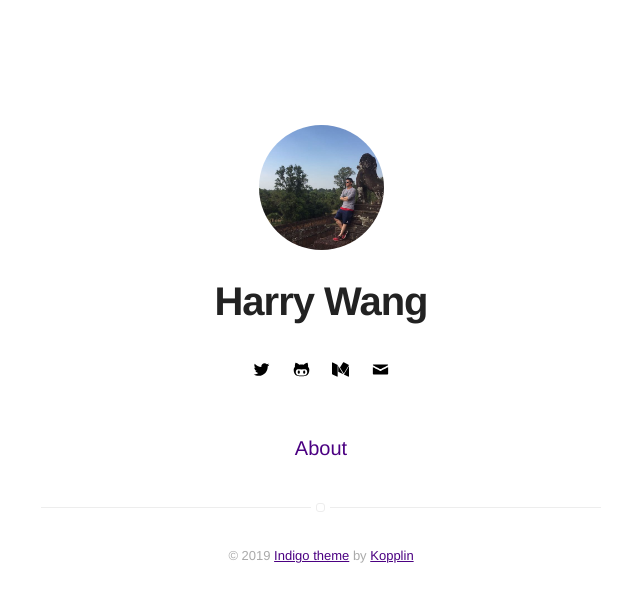
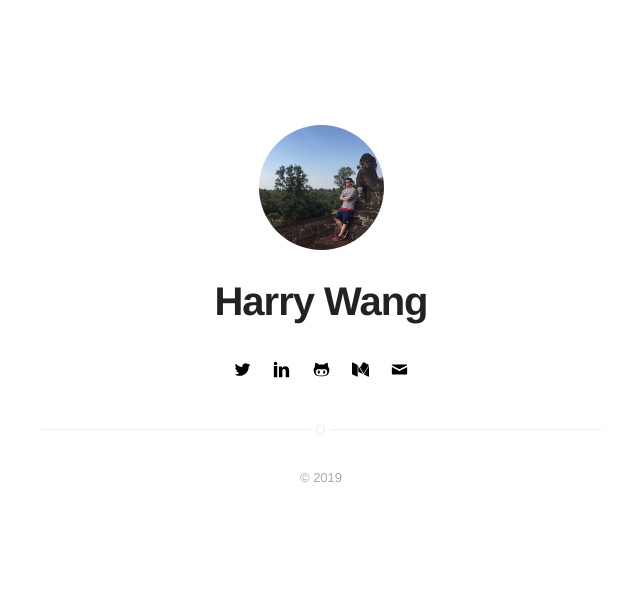
Before and after one commit to harrywang/harrywang.github.io, a Jekyll site: the page built from index.html, in a window 1280 px wide. Shown: the top 602 px of the page, without its empty margins (319-959 px from the left). Built offline with Jekyll 4.4.1, drawn with Linux system fonts in a browser that asks for light colours.

Commit message:
updated contents

```diff
--- a/_config.yml
+++ b/_config.yml
@@ -39,7 +39,7 @@ twitter: https://twitter.com/harryjwang
 # google: mygoogle
 # instagram: myinstagram
 # pinterest: mypinterest
-# linkedin: mylinkedin
+linkedin: https://www.linkedin.com/in/harryjwang/
 # youtube: myyoutube
 # spotify: myspotify
 github: https://github.com/harrywang
@@ -74,7 +74,7 @@ width: normal
 projects: false
 
 # if you don't need "about" or "blog", comment them out below
-about: true
+about: false
 blog: false
 
 # do you want to show the "read time" of the posts?
--- a/_includes/footer.html
+++ b/_includes/footer.html
@@ -1,3 +1,3 @@
 <footer class="footer-main">
-    © {{ site.time | date: '%Y' }} <a class="link" href="https://github.com/sergiokopplin/indigo">Indigo theme</a> by <a class="link" href="https://github.com/sergiokopplin/indigo">Kopplin</a>
+    © {{ site.time | date: '%Y' }}
 </footer>
```
Also changed, not shown: assets/images/james.jpg (deleted).
